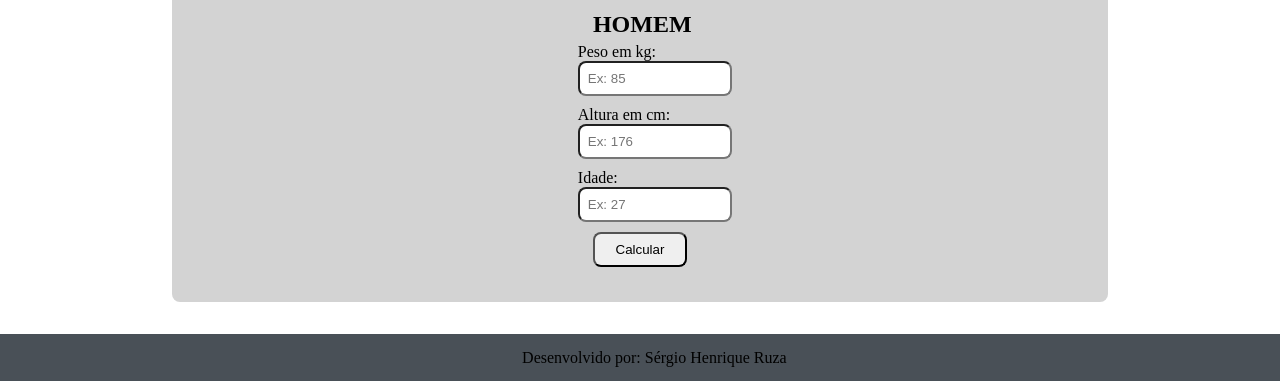
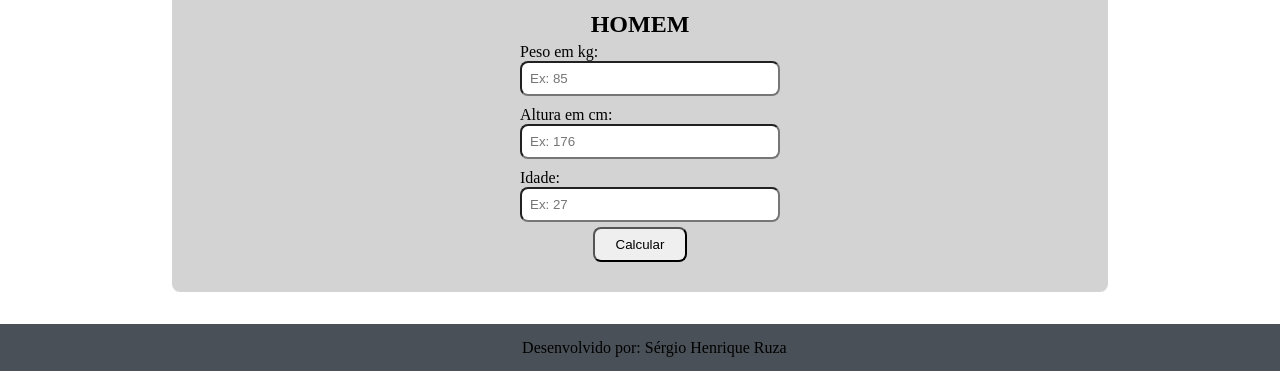
Before and after one commit to sergioruza/Calculo-TMB, a plain HTML site: page index.html in a window 1280 px wide. Shown: the part 1568-1949 px from the top of the page. Drawn offline with Linux system fonts and the light colour scheme.

Commit message:
Resolvendo estilização form

```diff
--- a/style.css
+++ b/style.css
@@ -69,9 +69,12 @@ main img {
 
 form {
   display: flex;
+  justify-content: center;
+  align-items: center;
+  width: 15em;
   flex-direction: column;
-  width: 15%;
   margin: 0 auto;
+  flex-shrink: 1;
 }
 
 .forms {
@@ -81,8 +84,14 @@ form {
 
 #btn {
   width: 7em;
-  margin: 5px auto;
+  /* margin: 5px auto; */
   cursor: pointer;
+}
+
+#btn:hover {
+  background-color: slategrey;
+  transition: 300ms;
+
 }
 
 form p {
```
